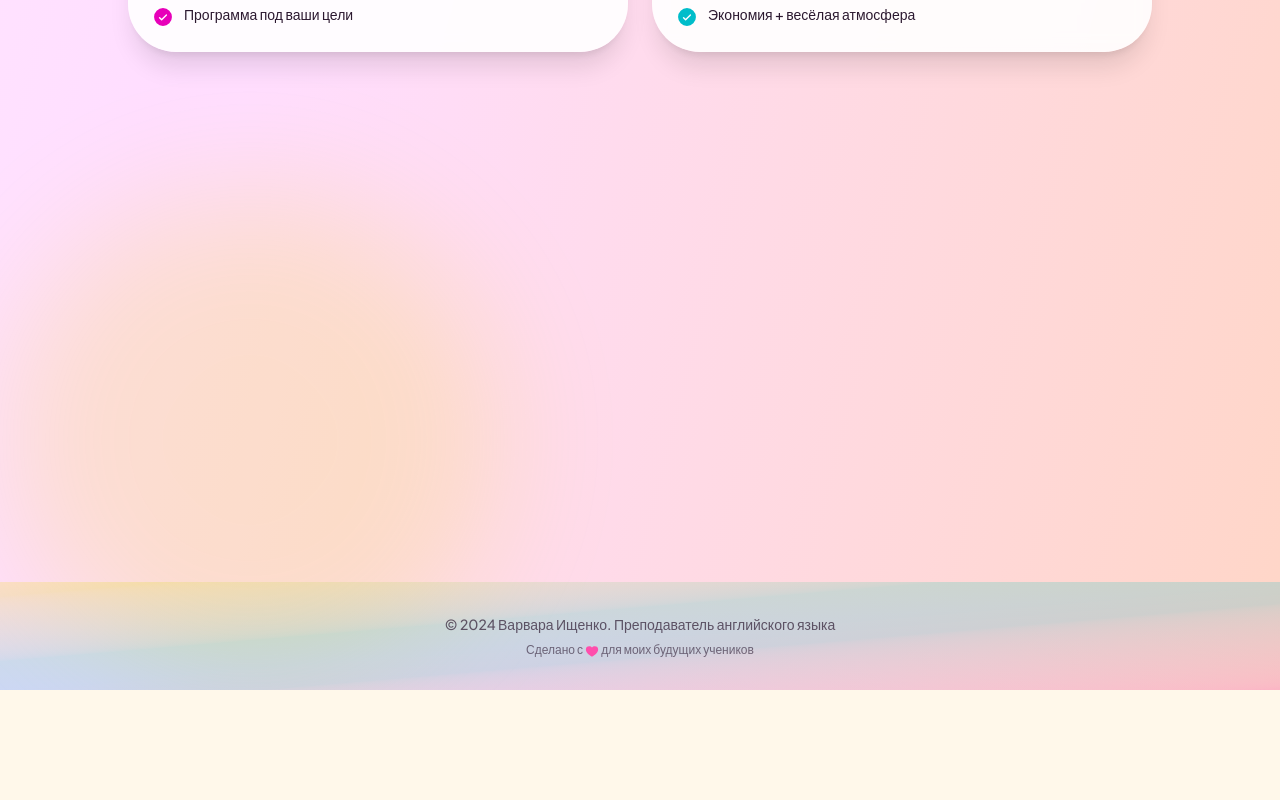
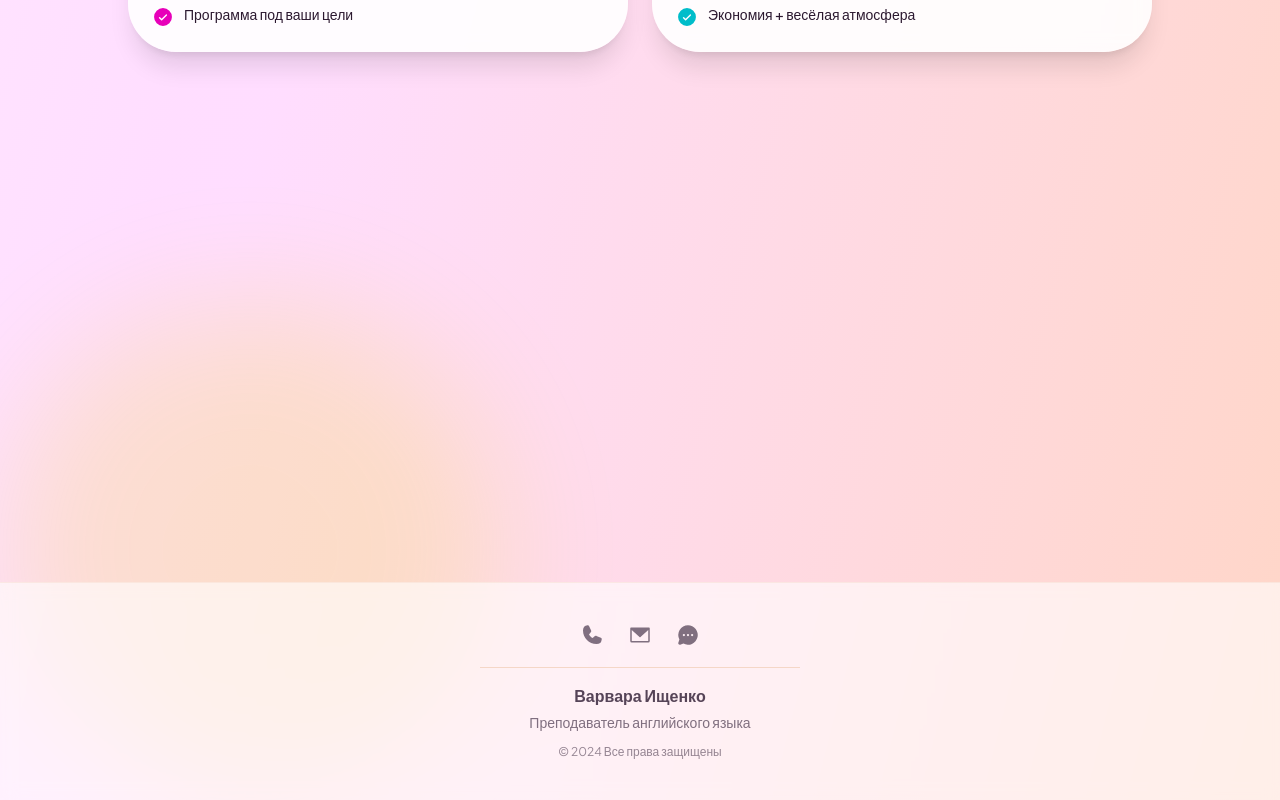
Before and after one commit to olgachka17/englishwithvarvara, a React (Vite) app: page / in a window 1280 px wide. Shown: the part 4245-5045 px from the top of the page. Before the commit the page ends 4935 px from the top, so only its background shows below. Built offline with nearby package versions, Linux system fonts and the light colour scheme.

Commit message:
Generated by Spark: подвал сайта сейчас грязный......

```diff
--- a/src/App.tsx
+++ b/src/App.tsx
@@ -784,14 +784,52 @@ function App() {
         </motion.section>
       </div>
 
-      <footer className="relative py-8 bg-gradient-to-br from-sunny-yellow/20 via-turquoise/20 to-bright-magenta/15">
-        <div className="container mx-auto px-4 text-center">
-          <p className="text-foreground/70 mb-2 text-sm font-medium">
-            © 2024 Варвара Ищенко. Преподаватель английского языка
-          </p>
-          <p className="text-xs text-foreground/60">
-            Сделано с <Heart className="inline" weight="fill" size={14} style={{ color: 'oklch(0.72 0.24 355)' }} /> для моих будущих учеников
-          </p>
+      <footer className="relative py-10 bg-white/60 backdrop-blur-sm border-t border-border/40">
+        <div className="container mx-auto px-4">
+          <div className="max-w-4xl mx-auto text-center space-y-4">
+            <div className="flex justify-center gap-6 mb-5">
+              <motion.a
+                href="tel:+79502274443"
+                className="text-foreground/60 hover:text-bright-magenta transition-colors"
+                whileHover={{ scale: 1.1 }}
+                whileTap={{ scale: 0.95 }}
+              >
+                <Phone size={24} weight="fill" />
+              </motion.a>
+              <motion.a
+                href="mailto:varvara.ishenko@gmail.com"
+                className="text-foreground/60 hover:text-turquoise transition-colors"
+                whileHover={{ scale: 1.1 }}
+                whileTap={{ scale: 0.95 }}
+              >
+                <EnvelopeSimple size={24} weight="fill" />
+              </motion.a>
+              <motion.a
+                href="https://wa.me/79502274443"
+                target="_blank"
+                rel="noopener noreferrer"
+                className="text-foreground/60 hover:text-orange transition-colors"
+                whileHover={{ scale: 1.1 }}
+                whileTap={{ scale: 0.95 }}
+              >
+                <ChatCircleDots size={24} weight="fill" />
+              </motion.a>
+            </div>
+
+            <Separator className="max-w-xs mx-auto" />
+
+            <div>
+              <p className="text-foreground/80 mb-1 font-semibold">
+                Варвара Ищенко
+              </p>
+              <p className="text-foreground/60 text-sm mb-3">
+                Преподаватель английского языка
+              </p>
+              <p className="text-xs text-foreground/50">
+                © 2024 Все права защищены
+              </p>
+            </div>
+          </div>
         </div>
       </footer>
     </div>
```
